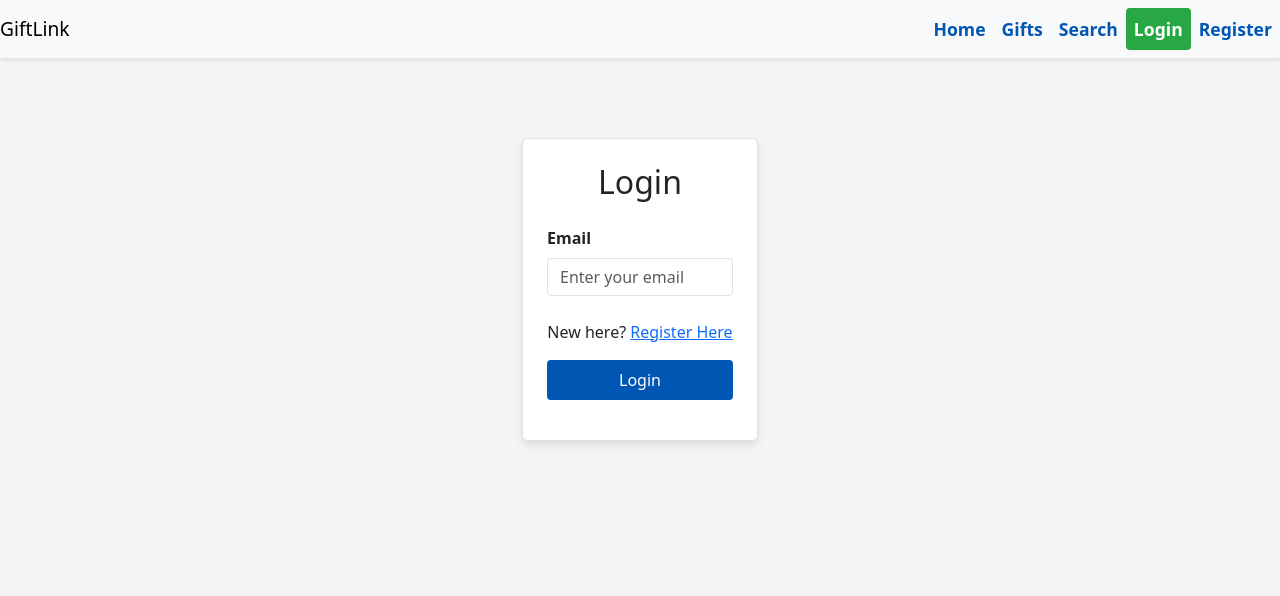
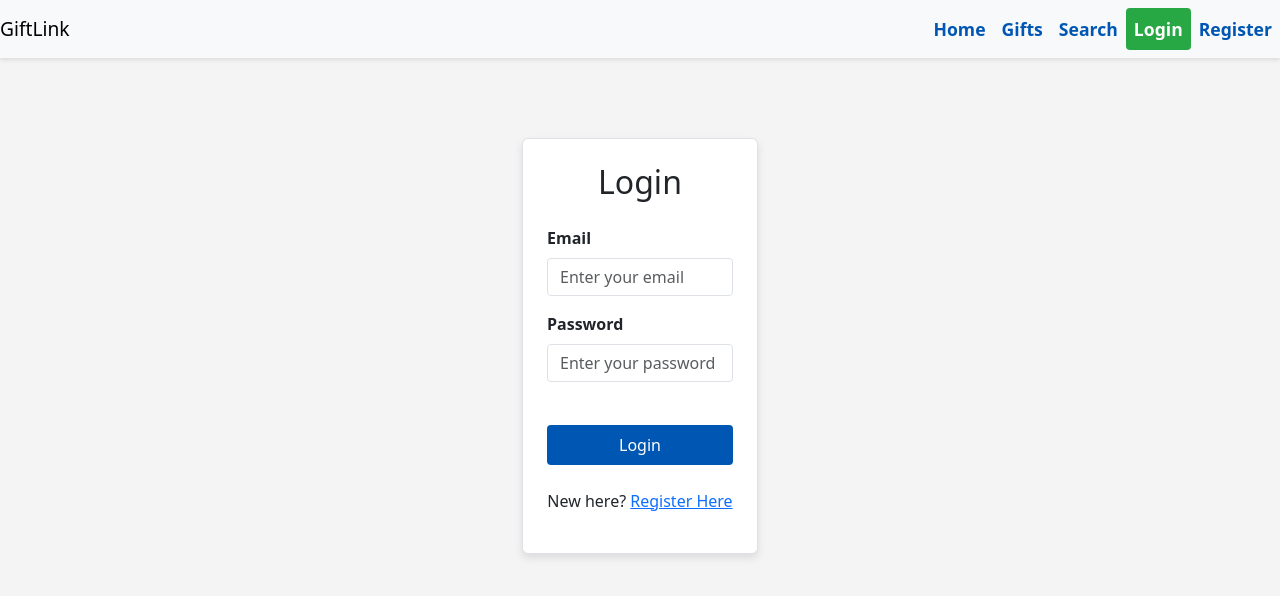
Before and after one commit to nerrdgrrrl/fullstack-capstone-project, a React (Create React App) app in the folder giftlink-frontend/: page /app/login in a window 1280 px wide. Shown: the top 596 px of the page. Built offline with nearby package versions, Linux system fonts and the light colour scheme.

Commit message:
adding login and error messages

```diff
--- a/giftlink-frontend/src/components/LoginPage/LoginPage.js
+++ b/giftlink-frontend/src/components/LoginPage/LoginPage.js
@@ -1,23 +1,80 @@
-import React, { useState } from 'react';
+
+import React, { useState,useEffect } from 'react';
+//Step 1 - Task 1
+import {urlConfig} from '../../config';
+//Step 1 - Task 2
+import { useAppContext } from '../../context/AuthContext';
+//Step 1 - Task 3
+import { useNavigate } from 'react-router-dom';
+
 import './LoginPage.css';
 
 function LoginPage() {
-
-    //insert code here to create useState hook variables for email, password
     const [email, setEmail] = useState('');
     const [password, setPassword] = useState('');
-    // insert code here to create handleLogin function and include console.log
-    const handleLogin = async () => {
-        console.log("Inside handleLogin");
+	//Step 1 - Task 4
+	const [incorrect, setIncorrect] = useState('');
+	//Step 1 - Task 5
+	const navigate = useNavigate();
+    const bearerToken = sessionStorage.getItem('bearer-token');
+    const { setIsLoggedIn } = useAppContext();
+
+	//Step 1 - Task 6
+    useEffect(() => {
+        if (sessionStorage.getItem('auth-token')) {
+          navigate('/app')
         }
+      }, [navigate])
+
+    const handleLogin = async (e) => {
+        e.preventDefault();
+        //api call
+        const res = await fetch(`${urlConfig.backendUrl}/api/auth/login`, {
+			//Step 1 - Task 7
+			method: 'POST',
+			//Step 1 - Task 8
+          headers: {
+            'content-type': 'application/json',
+            'Authorization': bearerToken ? `Bearer ${bearerToken}` : '', // Include Bearer token if available
+          },
+		//Step 1 - Task 9
+          body: JSON.stringify({
+            email: email,
+            password: password,
+          })
+        });
+
+		//Step 2: Task 1
+		const json = await res.json();
+        console.log('Json',json);
+        if (json.authtoken) {
+			//Step 2: Task 2
+          sessionStorage.setItem('auth-token', json.authtoken);
+          sessionStorage.setItem('name', json.userName);
+          sessionStorage.setItem('email', json.userEmail);
+			//Step 2: Task 3
+          setIsLoggedIn(true);
+			//Step 2: Task 4
+	      navigate('/app');
+        } else {
+			//Step 2: Task 5
+          document.getElementById("email").value="";
+          document.getElementById("password").value="";
+          setIncorrect("Wrong password. Try again.");
+          setTimeout(() => {
+            setIncorrect("");
+          }, 2000);
+        }
+
+      }
+
+
     return (
         <div className="container mt-5">
             <div className="row justify-content-center">
                 <div className="col-md-6 col-lg-4">
                     <div className="login-card p-4 border rounded">
                         <h2 className="text-center mb-4 font-weight-bold">Login</h2>
-
-          {/* insert code here to create input elements for the variables email and  password */}
                         <div className="mb-3">
                             <label htmlFor="email" className="form-label">Email</label>
                             <input
@@ -26,20 +83,32 @@ function LoginPage() {
                                 className="form-control"
                                 placeholder="Enter your email"
                                 value={email}
-                    onChange={(e) => setEmail(e.target.value)}
+                                onChange={(e) => {setEmail(e.target.value); setIncorrect("")}}
                             />
                         </div>
-          {/* insert code here to create a button that performs the `handleLogin` function on click */}
+                        <div className="mb-4">
+                            <label htmlFor="password" className="form-label">Password</label>
+                            <input
+                                id="password"
+                                type="password"
+                                className="form-control"
+                                placeholder="Enter your password"
+                                value={password}
+                                onChange={(e) => {setPassword(e.target.value);setIncorrect("")}}
+                            />
+
+							{/*Step 2: Task 6*/}
+                            <span style={{color:'red',height:'.5cm',display:'block',fontStyle:'italic',fontSize:'12px'}}>{incorrect}</span>
+                        </div>
+                        <button className="btn btn-primary w-100 mb-3" onClick={handleLogin}>Login</button>
                         <p className="mt-4 text-center">
                             New here? <a href="/app/register" className="text-primary">Register Here</a>
                         </p>
-                <button className="btn btn-primary w-100 mb-3" onClick={handleLogin}>Login</button>
-
                     </div>
                 </div>
             </div>
         </div>
-    )
+    );
 }
 
 export default LoginPage;
```
Lines whose indentation alone changed are shown as unchanged.
